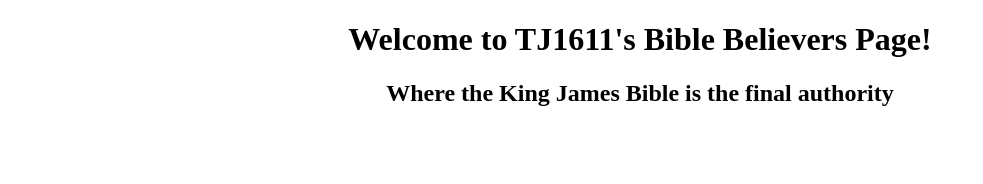
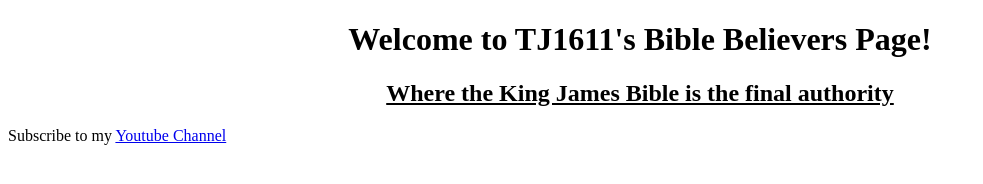
Before and after one commit to KJVBibleBelievers/tj1611, a plain HTML site: page index.html in a window 1280 px wide. Shown: the whole page, without its empty margins (0-983 px from the left). Drawn offline with Linux system fonts and the light colour scheme.

Commit message:
Update index.html

```diff
--- a/index.html
+++ b/index.html
@@ -2,6 +2,7 @@
 <html>
   <body>
     <h1><center>Welcome to TJ1611's Bible Believers Page!</center></h1>
-    <h2><center>Where the King James Bible is the final authority</center></h2>
+    <h2><center><u>Where the King James Bible is the final authority</u></center></h2>
+    <p>Subscribe to my <a href = "https://www.youtube.com/channel/UCyk-keiuuiVWG8jMQoAx2JA">Youtube Channel</a></p>
   </body>
 </html?
```
